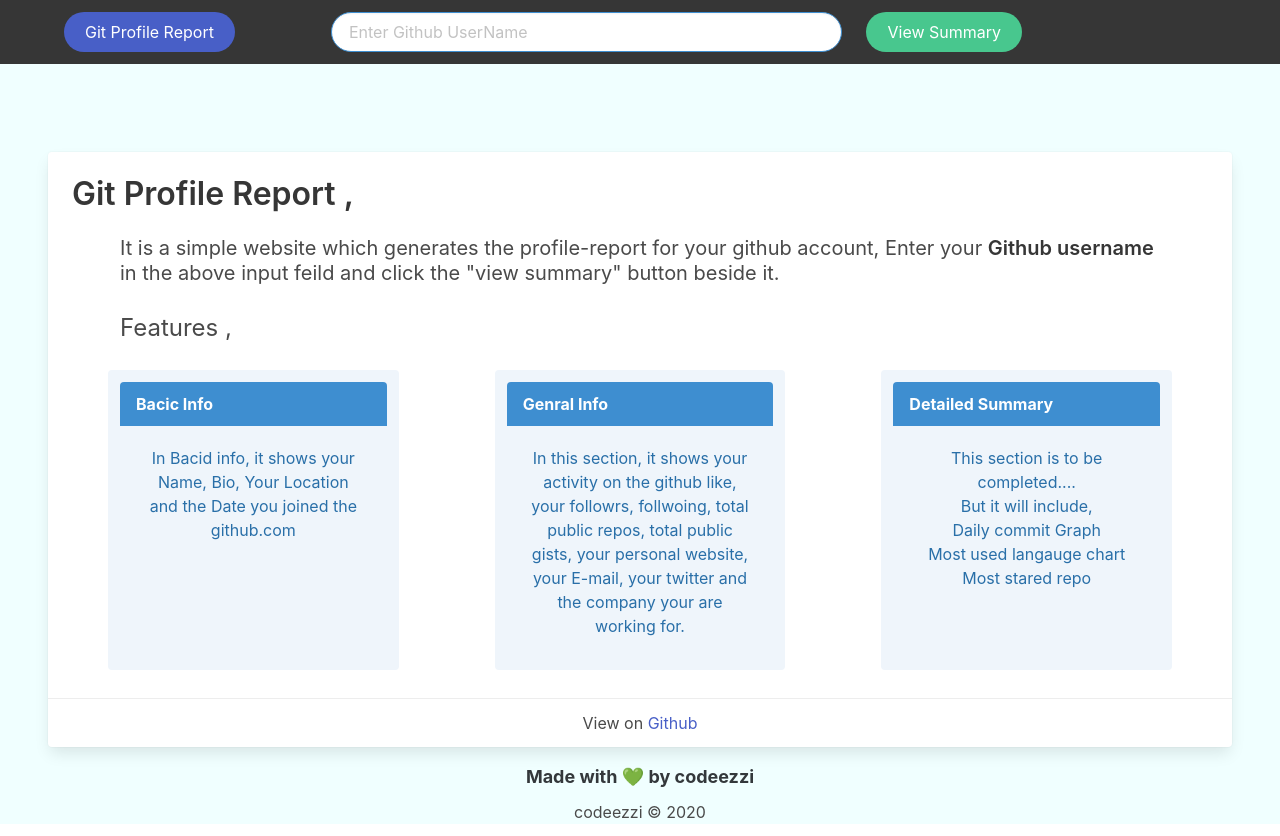
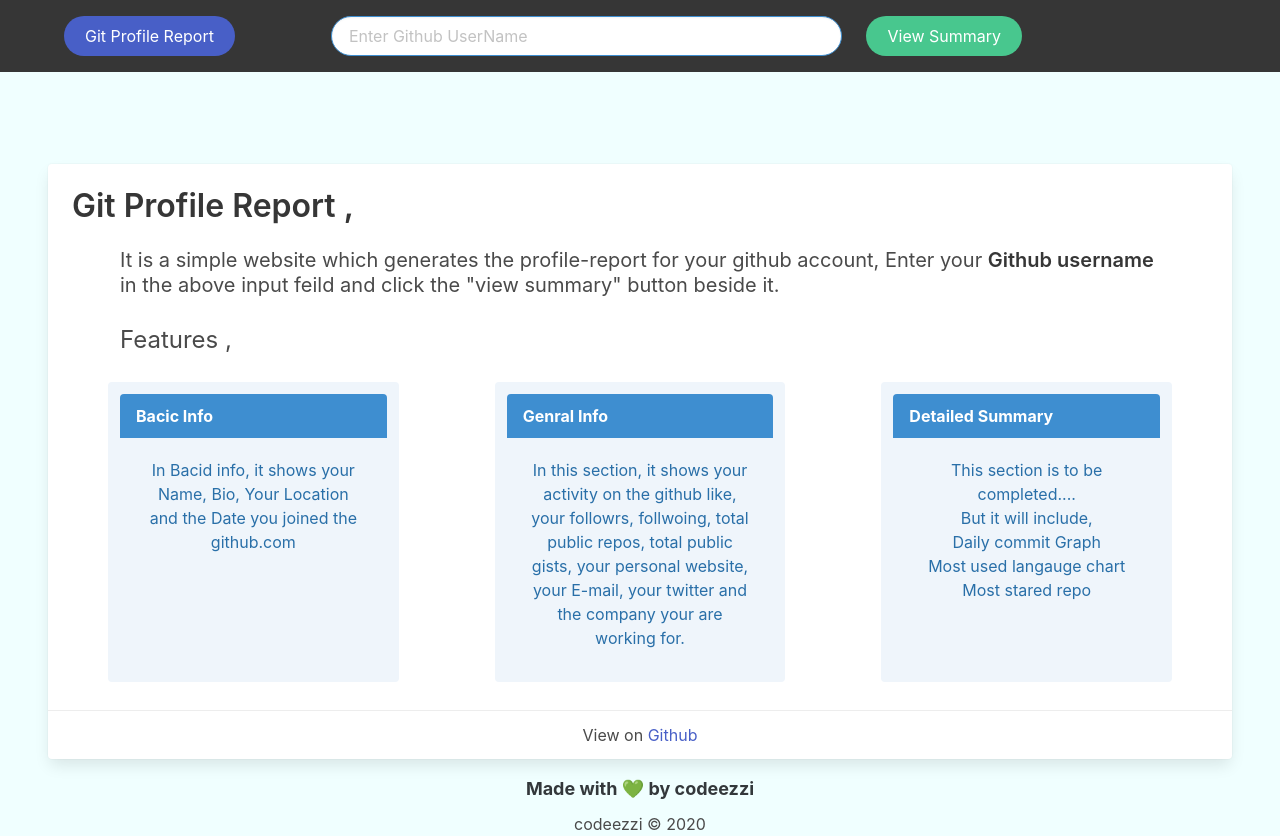
Before and after one commit to shubham2704/gitprofile.report, a website: page index.html in a window 1280 px wide. Drawn offline with nearby package versions, Linux system fonts and the light colour scheme.

Commit message:
fixex to navbar

```diff
--- a/index.html
+++ b/index.html
@@ -12,23 +12,15 @@
 
     <!--Search Area -->
 
-    <nav class="navbar is-transparent has-background-dark search-area">
-        <div class="mt-3 navbar-brand">
-
-          <div class="" >
-            <span></span>
-            <span></span>
-            <span></span>
-          </div>
-        </div>
-
-        <div class="navbar-menu mt-3 ml-6">
+    <nav class=" navbar is-dark">
+        <div class="mt-4 mb-4 ml-6  navbar-start level-right">
           <button class="button is-link is-rounded ml-4 mr-6">Git Profile Report</button>
           <div class="navbar-start level-right">
             <input class="input is-info is-rounded ml-6 level-item" type="text" id="username" name="username" placeholder="Enter Github UserName">
             <button class="button is-success is-rounded ml-3 level-item" id="submit">View Summary</button>
+          </div>
+        </div>
 
-        </div>
       </nav>
     <!-- search Area end -->
 
@@ -53,7 +45,7 @@
 
     </div>
 
-    <div class="mt-2 mb-4 mx-6 card">
+    <div class="mt-4 mb-4 mx-6 card">
       <div class="card-content">
         <p class="title">
           Git Profile Report ,
```
